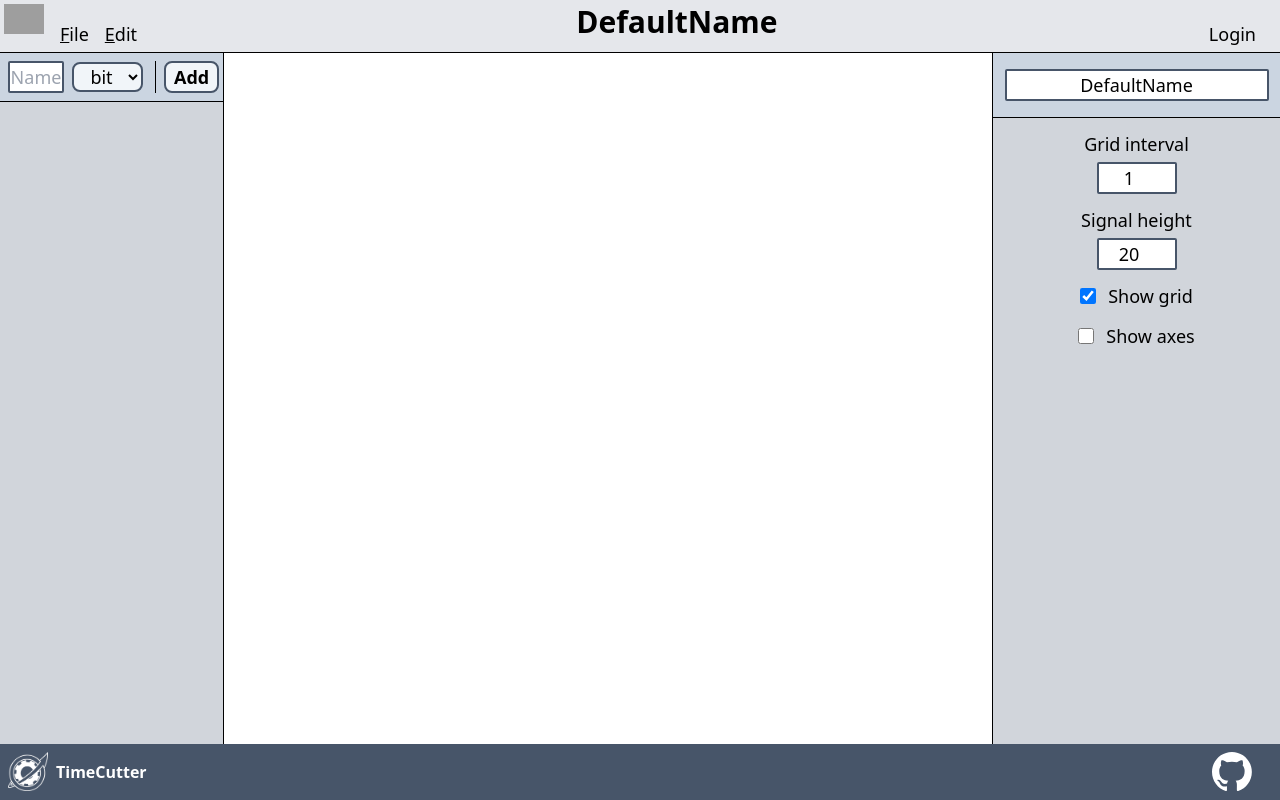
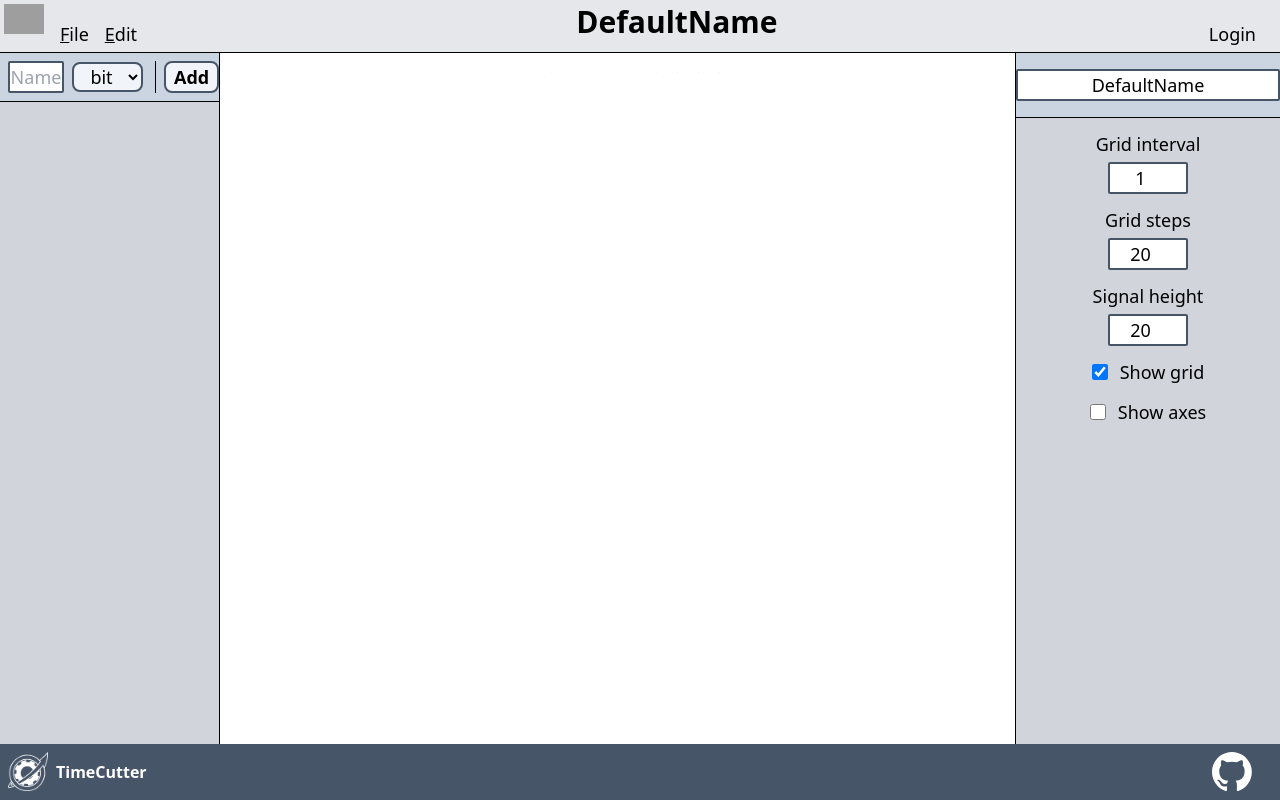
Before and after one commit to Itanoji/time-cutter, a React (Create React App) app in the folder client/: page / in a window 1280 px wide. Built offline with nearby package versions, Linux system fonts and the light colour scheme; grey boxes are pictures that could not be loaded.

Commit message:
Базовая отрисовка диаграммы

```diff
--- a/client/src/App.tsx
+++ b/client/src/App.tsx
@@ -3,6 +3,7 @@ import Header from './components/header/Header';
 import SignalBar from './components/leftBar/SignalBar';
 import Footer from './components/footer/Footer';
 import PropertiesBar from './components/rightBar/PropertiesBar';
+import Canvas from './components/diagram/Canvas';
 
 const App = () => {
   return (
@@ -10,7 +11,9 @@ const App = () => {
         <Header/>
         <main className={"flex flex-row flex-grow overflow-auto"}>
           <SignalBar/>
-          <div className={"flex-grow"}></div>
+          <div className={" overflow-auto w-full"}>
+            <Canvas/>
+          </div>
           <PropertiesBar/>
         </main>
         <Footer/>
--- /dev/null
+++ b/client/src/components/diagram/Canvas.tsx
@@ -0,0 +1,52 @@
+import diagram from '../../store/Diagram';
+import active from '../../store/ActiveElement';
+import { observer } from 'mobx-react-lite';
+
+const Canvas = () => {
+
+    const MIN_INTERVAL = 20;
+    const MIN_HEGHT = 20;
+    const GRID_PADDING_X = 100;
+    const GRID_PADDING_Y = 20;
+
+
+    return (
+        <svg width={diagram.gridSteps*(diagram.gridInterval+MIN_INTERVAL) + GRID_PADDING_X} height={(diagram.signalHeight+MIN_HEGHT)*diagram.signals.length + GRID_PADDING_Y}>
+           {diagram.showGrid? drawGrid() : ''}
+           {drawSignalNames()}
+        </svg>
+    );
+
+    //Отрисовка сетки
+    function drawGrid() {
+        return Array.from({length: diagram.gridSteps}).map((it, index) =>
+            <line key={index} x1={index*(diagram.gridInterval+MIN_INTERVAL)+GRID_PADDING_X}
+              x2={index*(diagram.gridInterval+MIN_INTERVAL)+GRID_PADDING_X}
+              y1={GRID_PADDING_Y}
+              y2={(diagram.signalHeight+MIN_HEGHT)*diagram.signals.length + GRID_PADDING_Y}
+              stroke='black'
+              strokeDasharray="5,5"
+            />
+        )
+    }
+
+    //отрисовка имён
+    function drawSignalNames() {
+       return diagram.signals.map((s,index) => {
+            const x = GRID_PADDING_X - 10;
+            const y = (diagram.signalHeight+MIN_HEGHT) * (index) + GRID_PADDING_Y;
+            return <text x={x} y={y}
+                        textAnchor='end'
+                        dominantBaseline={'hanging'}
+                        fontWeight={'bold'}
+                        fill="blue"
+                        className={"cursor-pointer hover:underline"}
+                        onClick={()=>active.setActiveSignal(index)}>
+                            {s.name}
+                    </text>;
+        })
+    }
+
+}
+
+export default observer(Canvas);
--- a/client/src/components/leftBar/SignalBar.tsx
+++ b/client/src/components/leftBar/SignalBar.tsx
@@ -5,7 +5,7 @@ import diagram from "../../store/Diagram";
 
 const SignalBar = () => {
     return (
-        <aside className={"bg-gray-300 border-r border-black w-56 overflow-y-auto min-w-min"}>
+        <aside className={"bg-gray-300 border-r border-black w-56 overflow-y-auto min-w-fit"}>
             <SignalAddButton/>
             {diagram.signals.map((item, index) =>
                 <ElementBlock signal={item} index={index} key={index}/>
--- a/client/src/components/rightBar/DiagramProperties.tsx
+++ b/client/src/components/rightBar/DiagramProperties.tsx
@@ -25,6 +25,20 @@ const DiagramProperties = () => {
         }
 
         diagram.setGridInterval(num);
+    }
+
+    const handleGridStepsChanged = (e:any) => {
+        if(e.currentTarget.value.length === 0) {
+            e.currentTarget.value = '1';
+        }
+
+        let num = parseInt(e.currentTarget.value);
+
+        if(num < 1 ) {
+            num = 1;
+        }
+
+        diagram.setGridSteps(num);
     }
 
     //Изменение отображения сетки
@@ -61,6 +75,10 @@ const DiagramProperties = () => {
                 <input className={"border-2 border-slate-600 rounded-sm w-20 self-center  text-center mt-1"} type="number" value={diagram.gridInterval} onChange={handleGridInvervalChanged}/>
             </div>
             <div className={"flex flex-col justify-center"}>
+                <label className="text-center">Grid steps</label>
+                <input className={"border-2 border-slate-600 rounded-sm w-20 self-center  text-center mt-1"} type="number" value={diagram.gridSteps} onChange={handleGridStepsChanged}/>
+            </div>
+            <div className={"flex flex-col justify-center"}>
                 <label className="text-center">Signal height</label>
                 <input className={"border-2 border-slate-600 rounded-sm w-20 self-center  text-center mt-1"} type="number" value={diagram.signalHeight} onChange={handleSignalHeighChanged}/>
             </div>
--- a/client/src/store/Diagram.ts
+++ b/client/src/store/Diagram.ts
@@ -8,6 +8,7 @@ class Diagram {
     showAxes!: boolean;
     showGrid!: boolean;
     gridInterval!: number;
+    gridSteps!:number;
     signalHeight!: number;
     signals!: Signal[];
 
@@ -37,6 +38,7 @@ class Diagram {
         this.showAxes = false;
         this.showGrid = true;
         this.gridInterval = 1;
+        this.gridSteps = 20;
         this.signalHeight = 20;
         this.signals = [];
     }
@@ -55,6 +57,10 @@ class Diagram {
     //Интервал сетки
     setGridInterval(stepInterval:number) {
         this.gridInterval = stepInterval;
+    }
+
+    setGridSteps(steps:number) {
+        this.gridSteps = steps;
     }
 
     //Показывать сетку
@@ -149,6 +155,18 @@ class Diagram {
     changeBusAreaHatching(signal: number, index: number, hatching: boolean) {
         (this.signals[signal].areas[index] as BusArea).hatching = hatching;
     }
+
+    getMaxWidth() {
+        let max = 0;
+        for(let i = 0; i < this.signals.length; i++) {
+            let length = 0;
+            for(let j = 0; j < this.signals[i].areas.length; j++) {
+                length+=this.signals[i].areas[j].length;
+            }
+            if(max < length) max = length;
+        }
+        return max;
+    }
 }
 
 const diagram = new Diagram();
```
